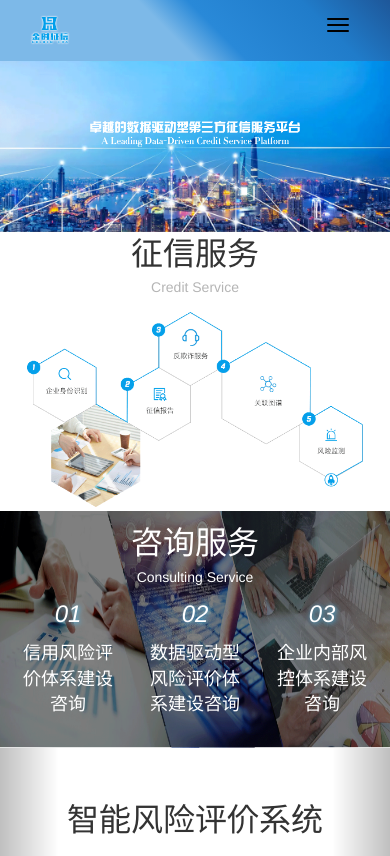
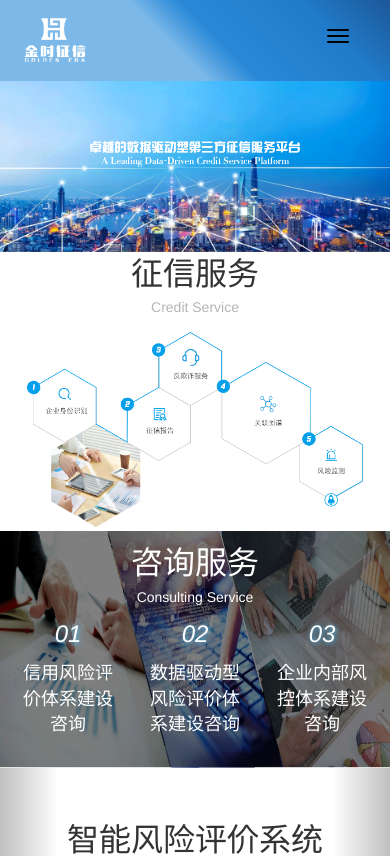
Before and after one commit to Ellipse120/deployNgCliApp, an Angular app: page /index in a window 390 px wide. Shown: the top 856 px of the page. Built offline with nearby package versions, Linux system fonts and the light colour scheme.

Commit message:
# replace the logo on small devices.

```diff
--- a/src/app/header/header.component.css
+++ b/src/app/header/header.component.css
@@ -22,8 +22,8 @@
 }
 
 .header-logo {
-  max-height: 80%;
-  max-width: 80%;
+  max-height: 90%;
+  max-width: 90%;
 }
 
 @media (max-width: 768px) {
@@ -34,8 +34,7 @@
   .header-logo {
     max-height: 100%;
     max-width: 100%;
-    /*height: 13%;*/
-    /*width: 13%;*/
+    transform: scale(2);
   }
 }
 
--- a/src/app/header/header.component.html
+++ b/src/app/header/header.component.html
@@ -30,12 +30,12 @@
         <div class="navbar-header">
           <div>
             <div>
-              <a class="navbar-brand" style="height: 60px;" routerLink="/index">
-                <img src="../../assets/images/logo.png" class="header-logo" title="返回首页" alt="金时征信">
+              <a class="navbar-brand" style="height: 80px;" routerLink="/index">
+                <img src="../../assets/images/logo-phone.png" class="header-logo" title="返回首页" alt="金时征信">
               </a>
             </div>
             <button aria-controls="bs-navbar" class="navbar-toggle" data-toggle="collapse"
-                    (click)="menuClick($event)">
+                    (click)="menuClick($event)" style="padding-top: 20px;">
               <span class="sr-only">Toggle Navigation</span>
               <span class="icon-bar" style="background-color: black"></span>
               <span class="icon-bar" style="background-color: black"></span>
```
Also changed, not shown: src/assets/images/logo-phone.png (added).
